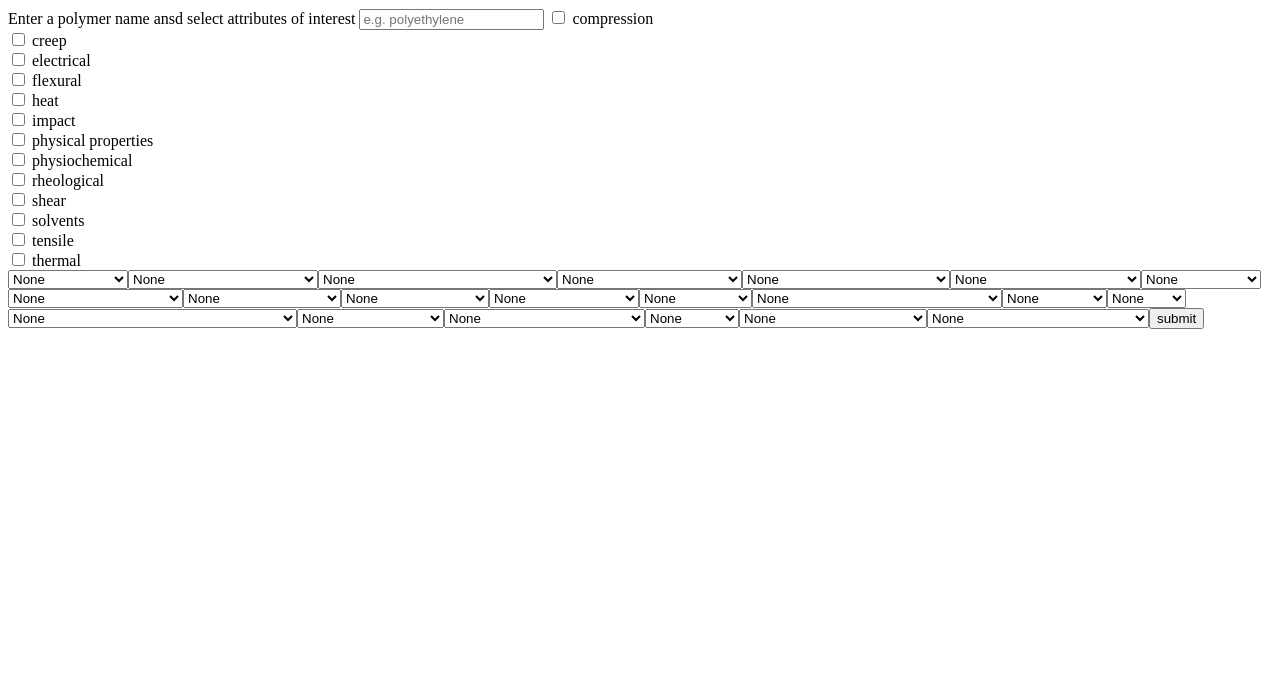
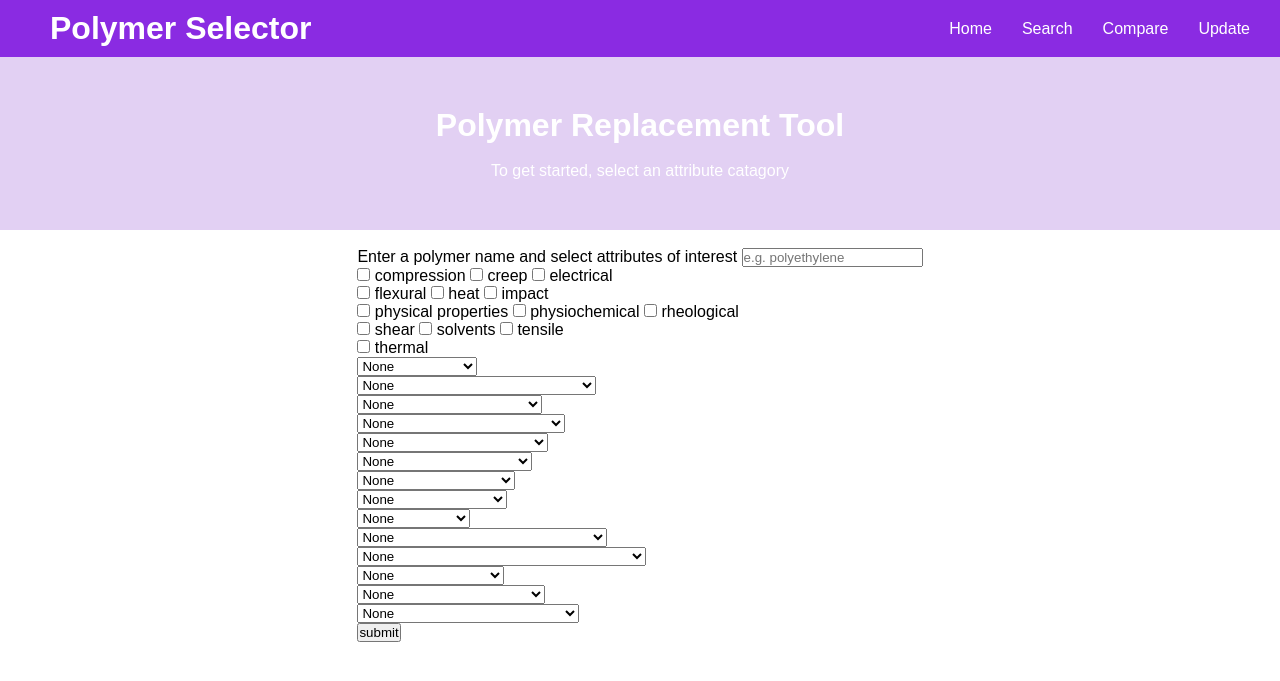
Before and after one commit to jordanwmckee/polymer-selector, a PHP site: page /SearchPolyReplace.php in a window 1280 px wide. Shown: the top 681 px of the page. Run offline with PHP 8.4, Linux system fonts and the light colour scheme.

Commit message:
Update SearchPolyReplace.php

```diff
--- a/website/static/SearchPolyReplace.php
+++ b/website/static/SearchPolyReplace.php
@@ -2,40 +2,75 @@
 <html>
 <head>
 <title>Polymer Replacement</title>
-<style></style>
+<style>
 
+[id = 'chemical resistance'],[id='glass transition'],
+[id='melting points'],
+[id='polymer names'], [id='refractive index'],[id='solubility parameters solvents'],
+[id='solvents and non solvents']{display: none;}
+body{text-align: justify;}
+
+</style>
 <?php include '../code/db_connection.php';
 ?>
+<link rel="stylesheet" href="./css/style.css" type="text/css">
 </head>
 
 
 <body>
+<!-- header section -->
+<div id="header">
+        <div class="title">
+            <h1>Polymer Selector</h1>
+            <!-- <img src="../assets/atom.svg" style="width: 20px; height: 20px"/> -->
+        </div>
+        <div class="nav-list">
+            <ul>
+                <li><a href="index.php" data-after="Home">Home</a></li>
+                <li><a href="javascript:openDropdown('search-dropdown')" data-after="Search">Search</a></li>
+                <li><a href="compare.php" data-after="Compare">Compare</a></li>
+                <li><a href="javascript:openDropdown('update-content')" data-after="Update">Update</a></li>
+            </ul>
+        </div>
+    </div>
+    <!-- end header section -->
+
+    <!-- page title sectino -->
+    <div id="page-title" style="padding: 50px 0; width: 100%; background-color: #E2d0f3; text-align: center; color: white;">
+        <h1>Polymer Replacement Tool</h1>
+        <br>
+        <p>To get started, select an attribute catagory</p>
+    </div>
+    <!-- end page title section -->
+
+
+<br>
 <form action="PolymerReplacer.php" method="get">
-<label> Enter a polymer name ansd select attributes of interest</label>
-<input type ="text" id ="polysearch" name ="polysearch" placeholder="e.g. polyethylene">
+<label> Enter a polymer name and select attributes of interest</label>
+<input type ="text" id ="polysearch" name ="polysearch" placeholder="e.g. polyethylene"><br>
 
-    <input type="checkbox" id="compression" name="compression">
-    <label for="compression">compression</label><br>
+    <input type="checkbox" id="compression" name="compression" >
+    <label for="compression">compression</label>
     <input type="checkbox" value="creep">
-    <label for="creep">creep</label><br>
+    <label for="creep">creep</label>
     <input type="checkbox" value="electrical">
     <label for="electrical">electrical</label><br>
     <input type="checkbox" value="flexural">
-    <label for="flexural">flexural</label><br>
+    <label for="flexural">flexural</label>
     <input type="checkbox" value="heat">
-    <label for="heat">heat</label><br>
+    <label for="heat">heat</label>
     <input type="checkbox" value="impact">
     <label for="impact">impact</label><br>
     <input type="checkbox" value="other_properties">
-    <label for="other_properties">physical properties</label><br>
+    <label for="other_properties">physical properties</label>
     <input type="checkbox" value="physiochemical">
-    <label for="physiochemical">physiochemical</label><br>
+    <label for="physiochemical">physiochemical</label>
     <input type="checkbox" value="rheological">
     <label for="rheological">rheological</label><br>
     <input type="checkbox" value="shear">
-    <label for="shear">shear</label><br>
+    <label for="shear">shear</label>
     <input type="checkbox" value="solvents">
-    <label for="solvents">solvents</label><br>
+    <label for="solvents">solvents</label>
     <input type="checkbox" value="tensile">
     <label for="tensile">tensile</label><br>
     <input type="checkbox" value="thermal">
@@ -51,6 +86,7 @@ $conn = OpenCon();
 $result = mysqli_query($conn, "show tables");
 $table = mysqli_fetch_array($result);
 while($table = mysqli_fetch_array($result)){
+  echo "<div id='$table[0]'>";
   echo "<select id='$table[0]' name='$table[0]'>";
   echo '<option value="" selected>None</option>';
   $sql = "DESCRIBE `$table[0]`";
@@ -63,7 +99,7 @@ while($table = mysqli_fetch_array($result)){
   foreach ($rows as $value){
   echo '<option value="'.$value.'">'.$value.'</option>';
   }
-  echo "</select>";}
+  echo "</select><br></div>";}
 CloseCon($conn)
 ?>
 <input type="submit" value="submit">
```
